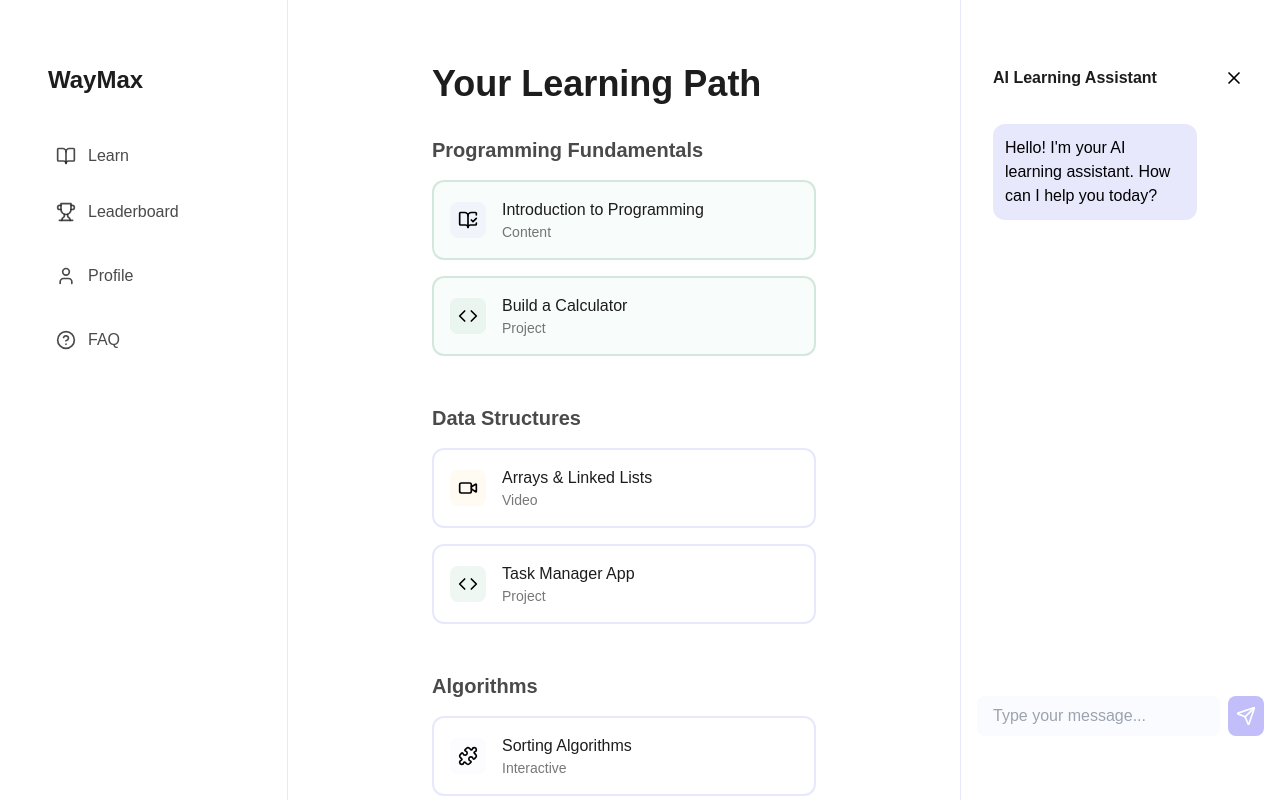
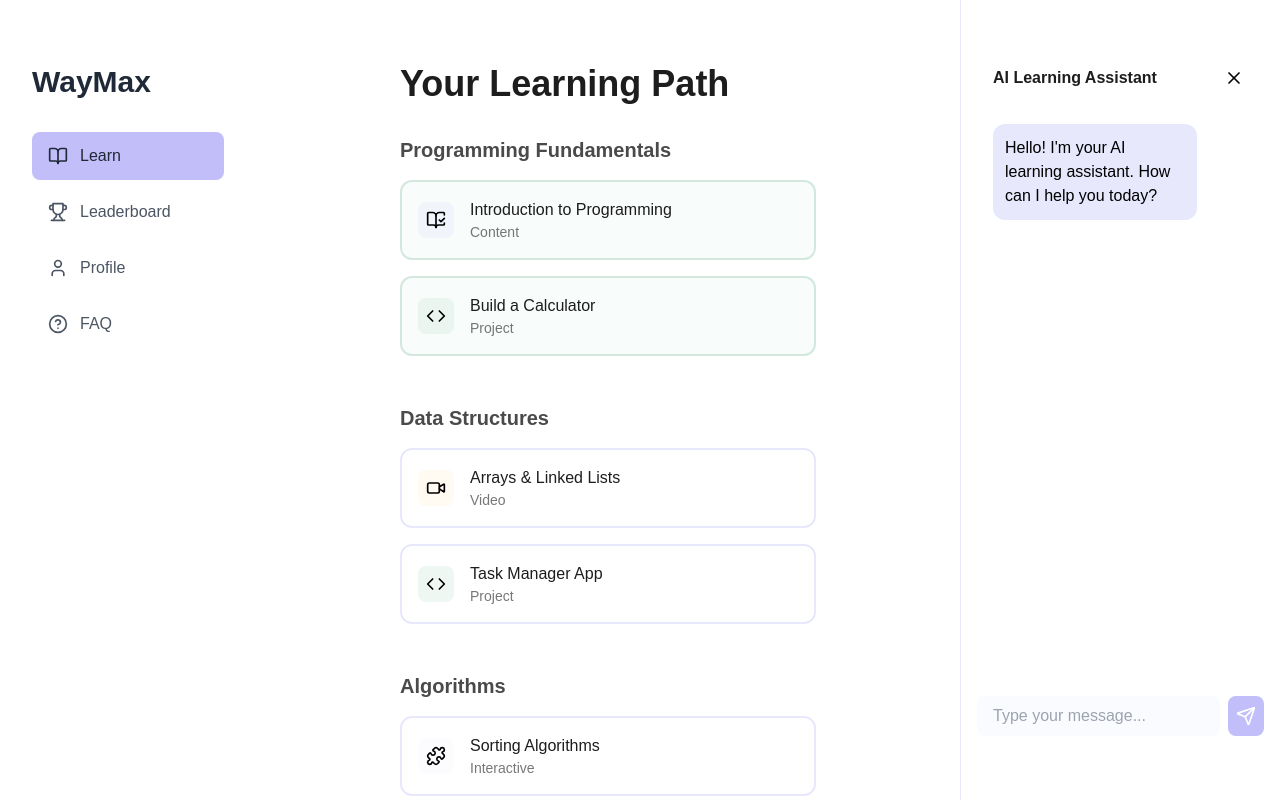
Before and after one commit to maverickOG/WayMax, a React (Vite) app in the folder Client/: page /dashboard in a window 1280 px wide. Built offline with nearby package versions, Linux system fonts and the light colour scheme; no server answers; a web font is replaced by a local one.

Commit message:
Fixing ui

```diff
--- a/Client/src/Components/Dashboard/Sidebar.jsx
+++ b/Client/src/Components/Dashboard/Sidebar.jsx
@@ -1,10 +1,11 @@
-import { useState, useEffect } from "react";
+import React, { useState, useEffect } from "react";
 import { BookOpen, Trophy, User, HelpCircle } from "lucide-react";
 import { UserProfile } from "@clerk/clerk-react";
-import { Link } from "react-router-dom"; // Import Link for navigation
+import { Link, useLocation } from "react-router-dom";
 
 const Sidebar = () => {
   const [showUserProfile, setShowUserProfile] = useState(false);
+  const location = useLocation();
 
   useEffect(() => {
     const handleKeyDown = (e) => {
@@ -22,58 +23,90 @@ const Sidebar = () => {
     return () => document.removeEventListener("keydown", handleKeyDown);
   }, [showUserProfile]);
 
+  const navigationItems = [
+    {
+      icon: BookOpen,
+      label: "Learn",
+      path: "/dashboard",
+      activeColor: "#C1BEFA"
+    },
+    {
+      icon: Trophy,
+      label: "Leaderboard",
+      path: "/leaderboard",
+      activeColor: "#FFDB98"
+    },
+    {
+      icon: User,
+      label: "Profile",
+      path: "/profile",
+      activeColor: "#C1BEFA",
+      onClick: () => setShowUserProfile(true)
+    },
+    {
+      icon: HelpCircle,
+      label: "FAQ",
+      path: "/faq",
+      activeColor: "#7EBB94"
+    }
+  ];
+
+  const isActivePath = (path) => {
+    if (path === "/dashboard") {
+      return location.pathname === "/" || location.pathname === path;
+    }
+    return location.pathname === path;
+  };
+
   return (
-    <div className="w-72 h-screen bg-white border-r border-[#E7E8FC] py-16 px-8 relative">
-      <div className="mb-8 px-4">
-        <h1 className="text-2xl font-bold text-[#1D1D1D]">WayMax</h1>
+    <div className="flex flex-col bg-white w-64 py-16 px-4 space-y-4">
+      <div className="px-4">
+        <h1 className="text-3xl font-bold text-gray-800">WayMax</h1>
       </div>
 
-      <nav className="space-y-2">
-        {[
-          { icon: <BookOpen className="w-5 h-5" />, label: "Learn" },
-          {
-            icon: <Trophy className="w-5 h-5" />,
-            label: "Leaderboard",
-            // Wrap the "Leaderboard" button in a Link component for navigation
-            component: (
-              <Link to="/leaderboard">
-                <button className="w-full flex items-center space-x-3 px-6 py-4 rounded-lg transition-all duration-200 hover:bg-[#C1BEFA] text-[#1D1D1D]/80">
-                  <Trophy className="w-5 h-5" />
-                  <span>Leaderboard</span>
-                </button>
-              </Link>
-            ),
-          },
-          {
-            icon: <User className="w-5 h-5" />,
-            label: "Profile",
-            onClick: () => setShowUserProfile(true),
-          },
-          { icon: <HelpCircle className="w-5 h-5" />, label: "FAQ" },
-        ].map((item, index) =>
-          item.component ? (
-            item.component
-          ) : (
-            <button
-              key={index}
-              onClick={item.onClick}
-              className="w-full flex items-center space-x-3 px-6 py-4 rounded-lg transition-all duration-200 hover:bg-[#C1BEFA] text-[#1D1D1D]/80"
-            >
-              {item.icon}
-              <span>{item.label}</span>
-            </button>
-          ),
-        )}
+      <nav className="flex-1 p-4">
+        <ul className="space-y-2">
+          {navigationItems.map((item) => {
+            const isActive = isActivePath(item.path);
+            const Icon = item.icon;
+
+            return (
+              <li key={item.label}>
+                <Link
+                  to={item.path}
+                  onClick={item.onClick}
+                  className={`
+                    flex items-center px-4 py-3 rounded-lg transition-all duration-200
+                    ${isActive
+                      ? 'bg-opacity-20 font-medium'
+                      : 'hover:bg-gray-100'
+                    }
+                  `}
+                  style={{
+                    backgroundColor: isActive ? item.activeColor : 'transparent',
+                  }}
+                >
+                  <Icon
+                    className={`w-5 h-5 mr-3 ${isActive ? 'text-gray-800' : 'text-gray-600'}`}
+                  />
+                  <span className={`${isActive ? 'text-gray-800' : 'text-gray-600'}`}>
+                    {item.label}
+                  </span>
+                </Link>
+              </li>
+            );
+          })}
+        </ul>
       </nav>
 
       {showUserProfile && (
         <div
-          className="fixed inset-0 bg-black bg-opacity-50 backdrop-blur-sm flex items-center justify-center z-50"
+          className="fixed inset-0 bg-black bg-opacity-50 flex items-center justify-center"
           onClick={() => setShowUserProfile(false)}
         >
           <div
-            className="relative"
-            onClick={(e) => e.stopPropagation()} // Prevents modal from closing when clicking inside
+            className="bg-white rounded-lg p-4"
+            onClick={(e) => e.stopPropagation()}
           >
             <UserProfile />
           </div>
```
Also changed, not shown: Client/src/Assets/comingsoon.png (added).
